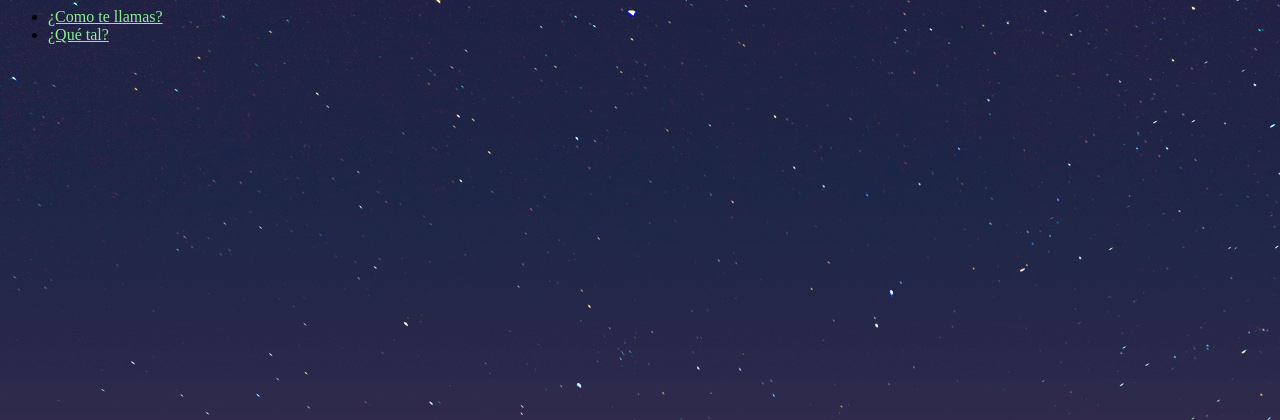
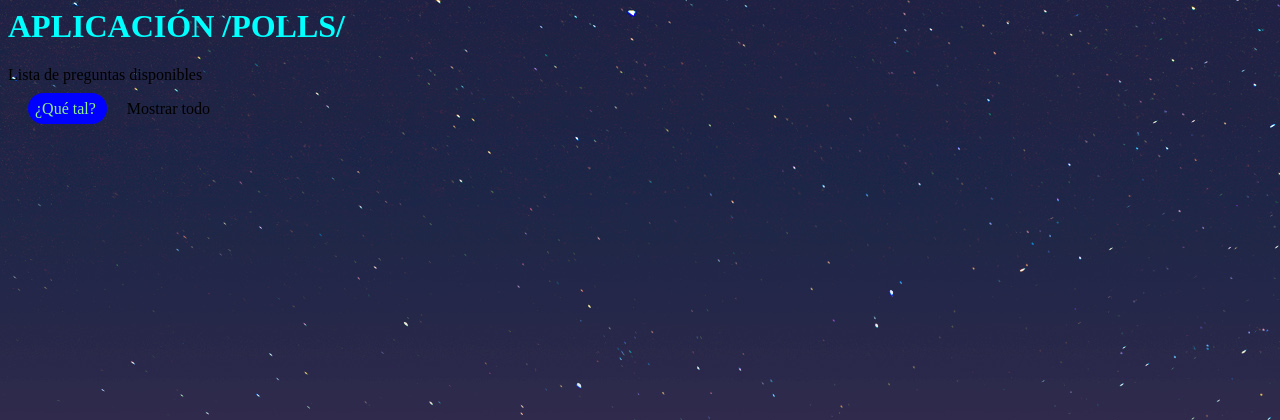
Before and after one commit to benchi99/django-tutorial, a Django app: page /polls/?fav=true in a window 1280 px wide. Shown: the top 420 px of the page. Run offline with Django 3.2, Linux system fonts and the light colour scheme; data comes from the database, SQL or seed files in the repository; both versions use the stored data as it was after the commit.

Commit message:
Mejoras extra
Añadido favoritos, y generación de informes en PDF a raíz de base de datos.

```diff
--- a/mysite/polls/admin.py
+++ b/mysite/polls/admin.py
@@ -12,10 +12,11 @@ class PreguntaAdmin(admin.ModelAdmin):
     fieldsets = [
         (None,                      {'fields': ['texto_pregunta']}),
         ('Información de fecha',    {'fields': ['fecha_publicacion'], 'classes': ['collapse']}),
+        (None,                      {'fields': ['favorita']}),
     ]
     inlines = [ChoiceInLine]
     # Formato en el que se muestra la lista de preguntas
-    list_display = ('texto_pregunta', 'fecha_publicacion', 'ha_sido_publicado_recientemente')
+    list_display = ('texto_pregunta', 'fecha_publicacion', 'ha_sido_publicado_recientemente', 'favorita')
     # Campos por los que se puede filtrar la lista.
     list_filter = ['fecha_publicacion']
     # Campos por los que se puede buscar.
--- a/mysite/polls/models.py
+++ b/mysite/polls/models.py
@@ -2,11 +2,13 @@ import datetime
 
 from django.db import models
 from django.utils import timezone
+from django.urls import reverse
 
 class Pregunta(models.Model):
 
     texto_pregunta = models.CharField(max_length=200)
     fecha_publicacion = models.DateTimeField('Fecha de publicación')
+    favorita = models.BooleanField('Favorito', default=False)
 
     def __str__(self):
         return self.texto_pregunta
--- /dev/null
+++ b/mysite/polls/static/polls/detalle_style.css
@@ -0,0 +1,3 @@
+a.volver {
+    text-align: right;
+}
--- a/mysite/polls/static/polls/style.css
+++ b/mysite/polls/static/polls/style.css
@@ -1,7 +1,34 @@
-li a {
+p a {
     color:  lightgreen;
+    margin: 20px;
+    background-color: blue;
+    text-decoration: none;
+}
+
+p a:hover {
+    background-color: darkorange;
+    color:  purple;
+}
+
+a {
+    margin-top: 10px;
+    color: red;
+    padding: 7px;
+    background-color: orange;
+    border-radius: 25px;
+    text-decoration: none;
+}
+
+a:hover {
+    background-color: lightskyblue;
+    color: green;
+
 }
 
 body {
     background: blue url("images/background.jpg") no-repeat;
 }
+
+h1 {
+    color: cyan;
+}
--- a/mysite/polls/templates/polls/index.html
+++ b/mysite/polls/templates/polls/index.html
@@ -1,12 +1,29 @@
 {% load static %}
 <link rel="stylesheet" type="text/css" href="{% static 'polls/style.css' %}">
 
-{% if lista_preguntas_recientes %}
-    <ul>
-        {% for q in lista_preguntas_recientes %}
-            <li><a href="{% url 'polls:Detalle' q.id%}"> {{ q.texto_pregunta}} </a> </li>
-        {% endfor %}
-    </ul>
+<h1>APLICACIÓN /POLLS/</h1>
+
+<p>Lista de preguntas disponibles</p>
+
+{% if request.GET.fav %}
+    {% if lista_preguntas_recientes %}
+            {% for q in lista_preguntas_recientes %}
+                {% if q.favorita %}
+                    <p><a href="{% url 'polls:Detalle' q.id%}"> {{ q.texto_pregunta}} </a> </lp
+                {% endif %}
+            {% endfor %}
+        <a href="{% url 'polls:index'%}">Mostrar todo</a>
+    {% else %}
+        <p>No hay preguntas disponibles.</p>
+        <a href="{% url 'polls:index'%}">Mostrar todo</a>
+    {% endif %}
 {% else %}
-    <p>No hay preguntas disponibles.</p>
+    {% if lista_preguntas_recientes %}
+            {% for q in lista_preguntas_recientes %}
+                <p><a href="{% url 'polls:Detalle' q.id%}"> {{ q.texto_pregunta}} </a> </p>
+            {% endfor %}
+        <a href="{% url 'polls:index'%}?fav=true">Mostrar favoritos</a>
+    {% else %}
+        <p>No hay preguntas disponibles.</p>
+    {% endif %}
 {% endif %}
--- a/mysite/polls/templates/polls/resultado.html
+++ b/mysite/polls/templates/polls/resultado.html
@@ -4,5 +4,7 @@
     <li> {{ eleccion.texto_eleccion }} -- {{ eleccion.votos}} voto{{ eleccion.votos|pluralize }}</li>
     {% endfor %}
 </ul>
-
+<br>
 <a href="{% url 'polls:Detalle' pregunta.id %}">¿Votar de nuevo?</a>
+<br>
+<a href="{% url 'polls:Exportar' pregunta.id %}">Exportar resultados actuales a PDF.</a>
--- a/mysite/polls/urls.py
+++ b/mysite/polls/urls.py
@@ -15,5 +15,7 @@ urlpatterns = [
     # path('<int:id_pregunta>/resultados/', views.resultados, name='Resultados'),
     path('<int:pk>/resultados/', views.ResultadosView.as_view(), name='Resultados'),
     # URL => /polls/id/voto
-    path('<int:id_pregunta>/voto/', views.voto, name='Voto')
+    path('<int:id_pregunta>/voto/', views.voto, name='Voto'),
+    # URL => /polls/id/voto/exportar
+    path('<int:id_pregunta>/voto/exportar', views.exportarVotos, name='Exportar')
 ]
--- a/mysite/polls/views.py
+++ b/mysite/polls/views.py
@@ -1,9 +1,16 @@
-from django.http import HttpResponseRedirect # , HttpResponse, Http404
+import io
+from django.http import HttpResponseRedirect, FileResponse , HttpResponse # , Http404
 from django.utils import timezone
 # from django.template import loader
 from django.shortcuts import render, get_object_or_404
 from django.urls import reverse
 from django.views import generic
+from .reports import generaInformeResultado
+import datetime
+from reportlab.pdfgen import canvas
+from reportlab.lib.pagesizes import A4
+from reportlab.lib.units import inch
+
 
 from .models import Pregunta, Eleccion
 
@@ -41,6 +48,7 @@ def resultados(request, id_pregunta):
     return render(request, 'polls/resultado.html', {'pregunta': q})
 """
 
+# Vista índice.
 class IndexView(generic.ListView):
     template_name = 'polls/index.html'
     context_object_name = 'lista_preguntas_recientes'
@@ -52,20 +60,41 @@ class IndexView(generic.ListView):
         # Devuelve las últimas cinco preguntas (sin incluir las que están en el futuro.)
         return Pregunta.objects.filter(fecha_publicacion__lte = timezone.now()).order_by('-fecha_publicacion')[:5]
 
-
+# Vista de detalle.
 class DetalleView(generic.DetailView):
     model = Pregunta
     template_name = 'polls/detalle.html'
+
+    def dispatch(self, request, *args, **kwargs):
+        fav = request.GET.get('fav', '').lower()
+        if fav == 'true':
+            actualizarFav(True, **kwargs)
+        elif fav == 'false':
+            actualizarFav(False, **kwargs)
+        return super(DetalleView, self).dispatch(request, *args, **kwargs)
 
     # Y si...
     def get_queryset(self):
         # Devuelve pregunta si está realizada en el pasado.
         return Pregunta.objects.filter(fecha_publicacion__lte = timezone.now()).order_by('-fecha_publicacion')
 
+#Vista del resultado.
 class ResultadosView(generic.DetailView):
     model = Pregunta
     template_name = 'polls/resultado.html'
 
+# Actualiza el campo favorito de la pregunta.
+def actualizarFav(valor, **kwargs):
+    """
+    No hago uso de get_object_or_404 ya que en un principio
+    se tiene que haber accedido ya de por si al detalle de
+    una pregunta.
+    """
+    q = Pregunta.objects.get(pk = kwargs['pk'])
+    q.favorita = valor
+    q.save()
+
+# Vista que realiza el voto.
 def voto(request, id_pregunta):
     # Tutorial 2
     # return HttpResponse("Estás votando la pregunta %s." % id_pregunta)
@@ -82,3 +111,66 @@ def voto(request, id_pregunta):
         eleccion_usuario.votos += 1
         eleccion_usuario.save()
         return HttpResponseRedirect(reverse('polls:Resultados', args=(q.id,)))
+
+"""
+Vista que va a exportar los datos actuales de la
+votación a un informe PDF.
+"""
+
+def exportarVotos(request, id_pregunta):
+    """
+    q = get_object_or_404(Pregunta, pk = id_pregunta)
+
+    bff = io.BytesIO()
+
+    pdf = canvas.Canvas(bff, A4)
+    texto = pdf.beginText()
+
+    texto.setTextOrigin(inch, inch*4.5)
+    texto.setFont("Helvetica-Bold", 24)
+    texto.textLine(q.texto_pregunta)
+
+    texto.setFont("Courier", 14)
+    texto.textLine()
+
+    for e in q.eleccion_set.all():
+        texto.textLine(e.texto_eleccion + '-' + str(e.votos))
+
+    pdf.drawText(texto)
+
+    pdf.showPage()
+    pdf.save()
+
+
+    # return FileResponse(generaInformeResultado(q), as_attachment=True, filename='reporte_resultados_pregunta_' + str(q.pk) + '.pdf')
+    return FileResponse(bff, as_attachment=True, filename='reporte_resultados_pregunta_' + str(q.pk) + '.pdf')
+    """
+    q = get_object_or_404(Pregunta, pk = id_pregunta)
+
+    # Se crea un objeto HttpResponse con los encabezados PDF.
+    response = HttpResponse(content_type='application/pdf')
+    response['Content-Disposition'] = 'attachment; filename="reporte_resultado-pregunta'+str(q.pk)+'.pdf"'
+
+    # Se construye el objeto PDF, utilizando el objeto respuesta como archivo.
+    # Librería de generación de PDFs: ReportLab.
+    pdf = canvas.Canvas(response)
+    pdf.translate(inch, inch)
+    texto = pdf.beginText()
+
+    texto.setTextOrigin(inch, inch)
+    texto.setFont("Helvetica-Bold", 24)
+    texto.textLine(q.texto_pregunta)
+
+    texto.setFont("Courier", 14)
+    texto.textLine()
+
+    for e in q.eleccion_set.all():
+        texto.textLine(e.texto_eleccion + ' - ' + str(e.votos) + ' votos.')
+
+    pdf.drawText(texto)
+
+    # Ya construido el objeto, se cierra y devuelve.
+    pdf.showPage()
+    pdf.save()
+
+    return response
```
Also changed, not shown: mysite/polls/reports.py (added, +35 -0 lines), mysite/polls/templates/polls/detalle.html (+19 -0 lines), mysite/db.sqlite3, mysite/polls/migrations/0002_pregunta_favorita.py (added).
